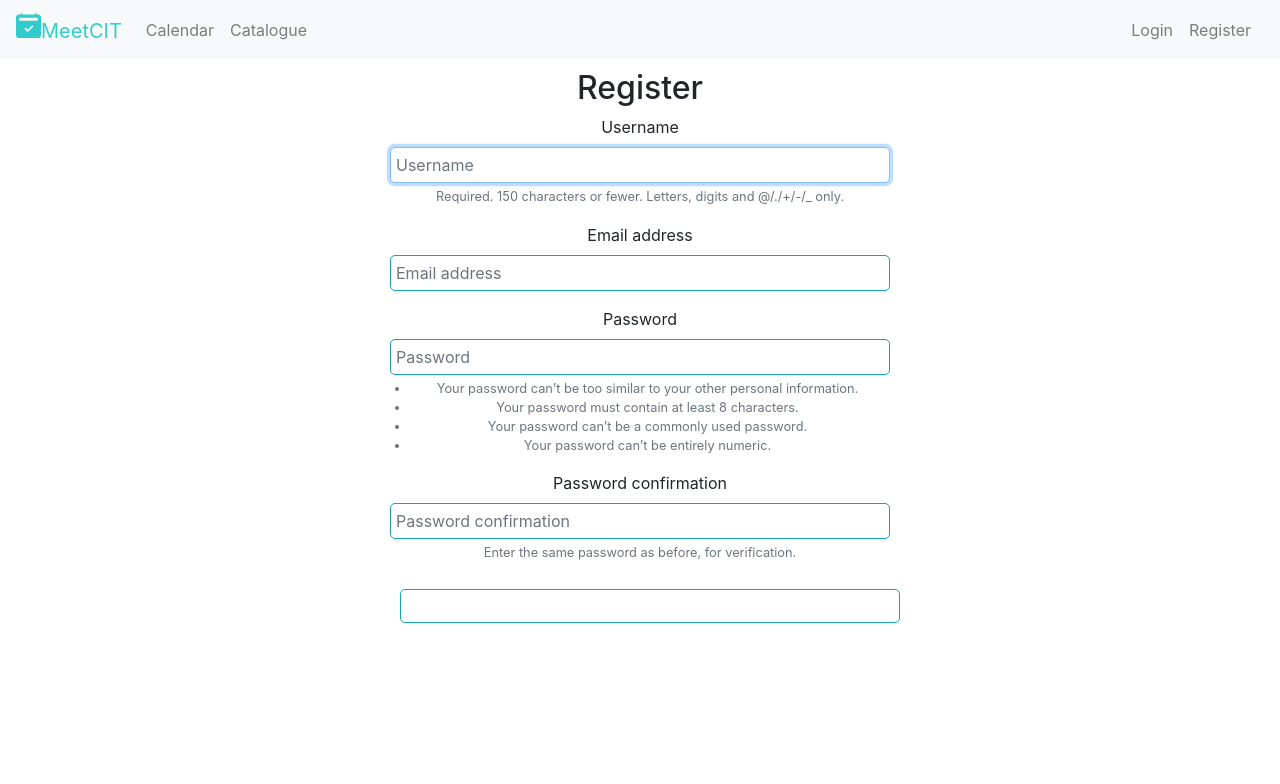
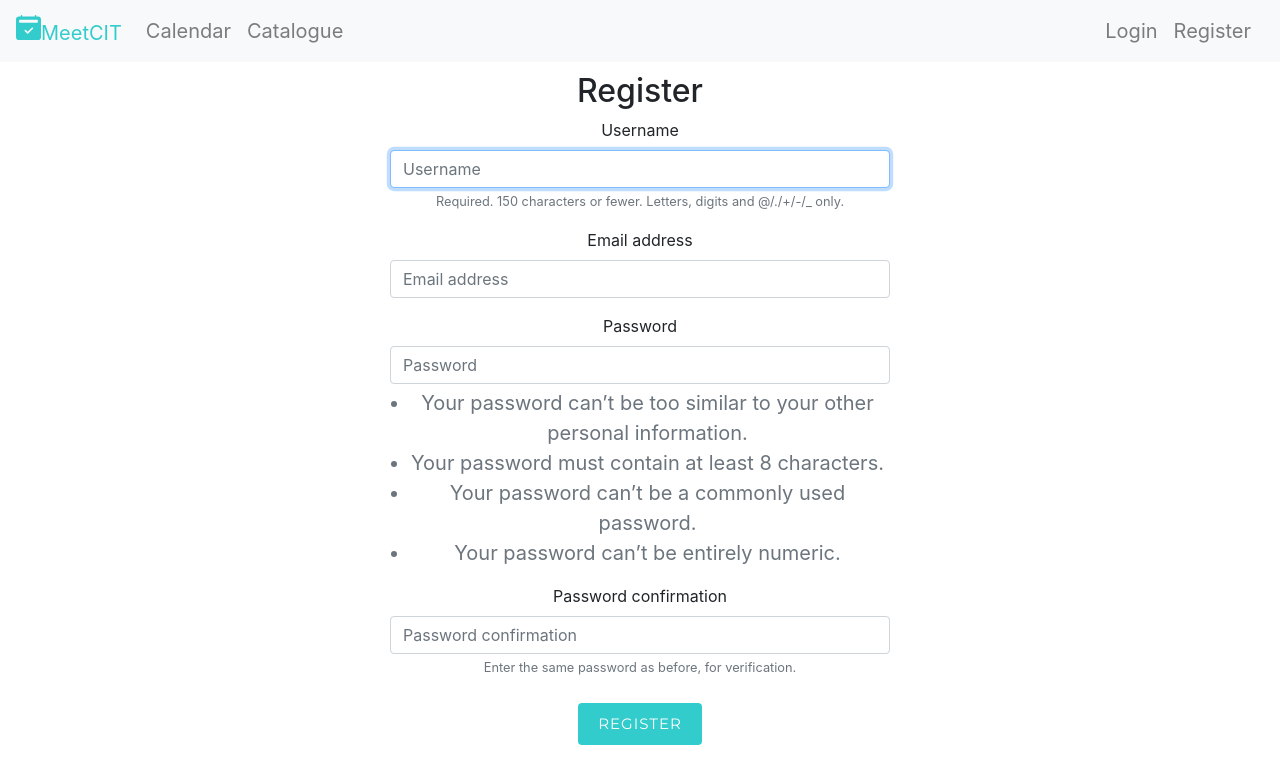
Before and after one commit to Asuka-neko/MeetCIT, a Django app: page /register/ in a window 1280 px wide. Shown: the top 784 px of the page. Run offline with Django 4.2, Linux system fonts and the light colour scheme; some libraries are stand-ins or nearby versions.

Commit message:
fix style

```diff
--- a/MeetCIT/cal/static/cal/css/styles.css
+++ b/MeetCIT/cal/static/cal/css/styles.css
@@ -87,6 +87,10 @@
   padding: 0px 5px 0px 20px;
 }
 
+li {
+  font-size: 20px;
+}
+
 a {
   color: #17a2b8;
 }
--- a/MeetCIT/cal/templates/cal/profile.html
+++ b/MeetCIT/cal/templates/cal/profile.html
@@ -1,9 +1,9 @@
 {% extends 'cal/base.html' %}
 
 {% block content %}
-<div class='ml-3'>
+<p class='ml-3'>
     Welcome back, {{user}}!
-</div>
+</p>
 
 {% if user_event_expired %}
 <p class='ml-3'>Past interview appointments:</p>
--- a/MeetCIT/users/templates/users/register.html
+++ b/MeetCIT/users/templates/users/register.html
@@ -4,11 +4,9 @@
 <h2 ALIGN='center'>Register</h2>
 
 <div style="width:500px; margin: auto">
-<form method="post" ALIGN='center' class="form">
+<form method="post" ALIGN='center'>
   {% csrf_token %} {% bootstrap_form form %}
-    <div>
   <input class="btn btn-info" type="submit" value="Register" />
-    </div>
 </form>
 </div>
 
```
Also changed, not shown: MeetCIT/cal/templates/cal/calendar.html (+7 -3 lines).
